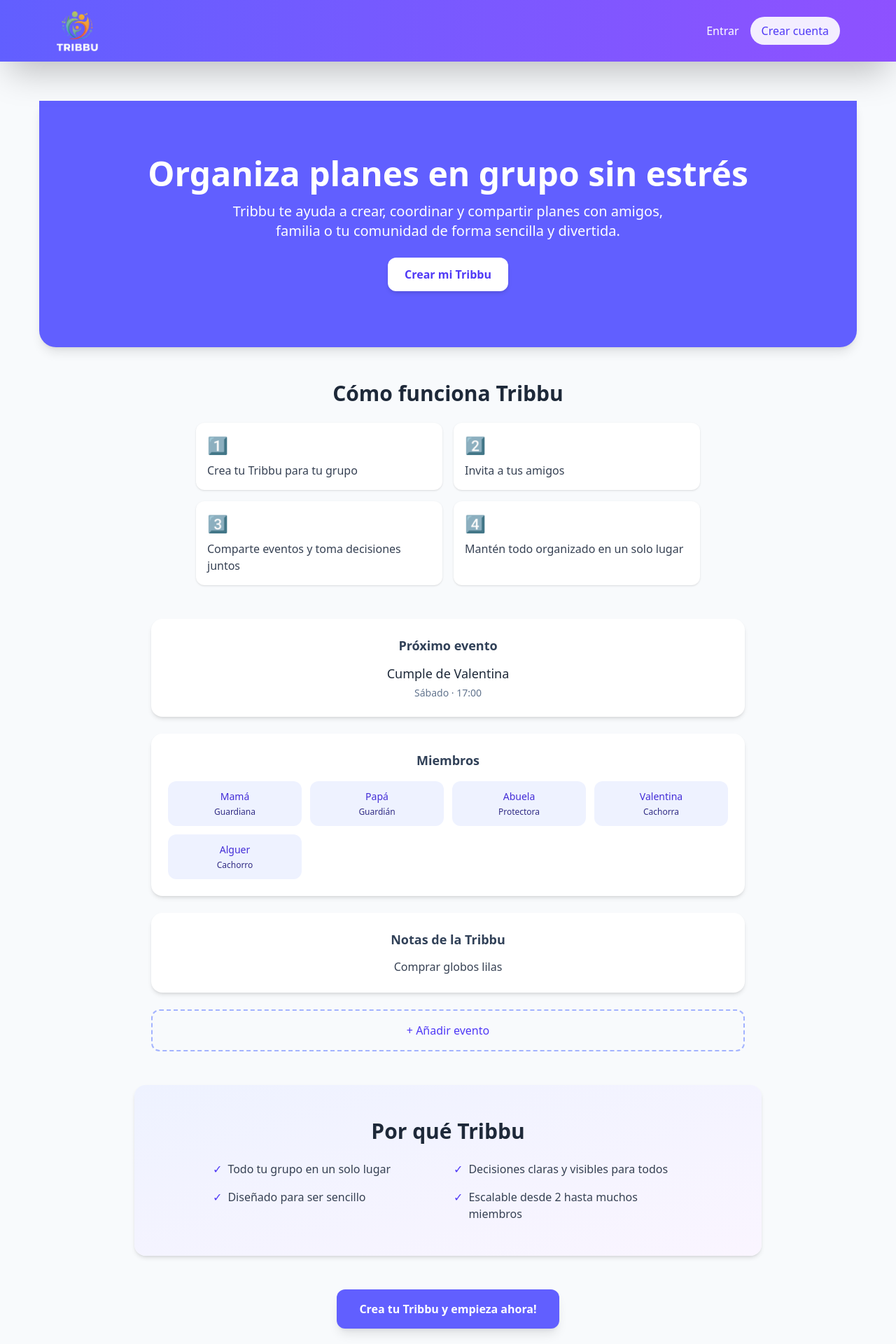
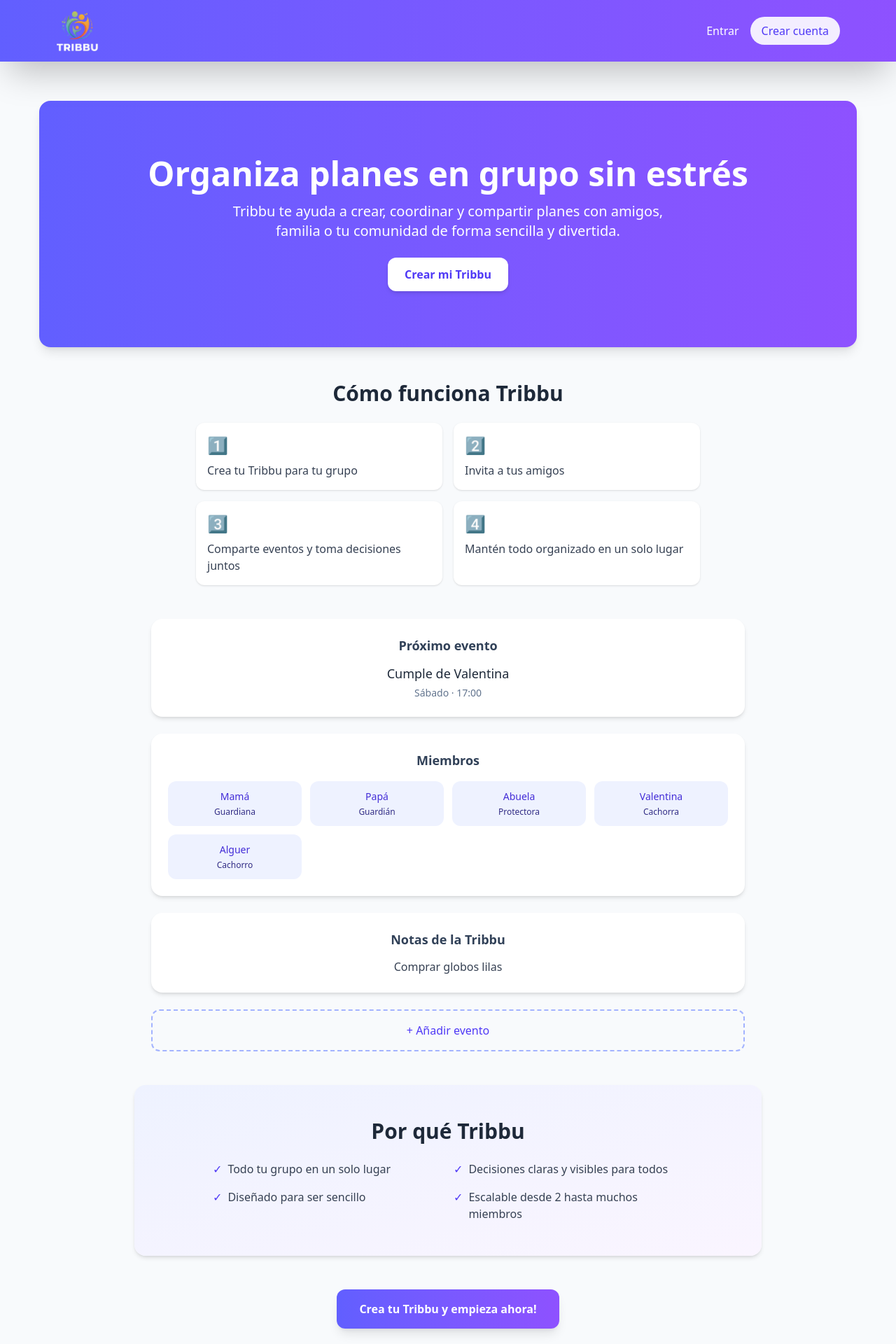
Before and after one commit to PauSerranoHerraiz/tribbu-frontend, a React (Vite) app: page /demo in a window 1280 px wide. Shown: the top 1920 px of the page at 70% size. Built offline with nearby package versions, Linux system fonts and the light colour scheme.

Commit message:
style: Update section backgrounds to use gradient colors for consistency across pages

```diff
--- a/src/pages/About.jsx
+++ b/src/pages/About.jsx
@@ -4,7 +4,7 @@ import { motion } from "framer-motion"
 function About() {
     return (
         <div className="min-h-screen bg-gray-50 text-gray-800 ">
-            <section className="bg-gradient-to-br from-[#615FFF] to-indigo-500 text-white rounded-2xl">
+            <section className="bg-gradient-to-r from-indigo-500 to-violet-500 text-white rounded-2xl">
                 <div className="max-w-5xl mx-auto px-6 py-10 text-center">
                     <img className="max-h-18 mx-auto mb-4" src={logo} alt="" />
                     <h1 className="text-4xl md:text-5xl font-bold mb-6">
--- a/src/pages/DemoPage.jsx
+++ b/src/pages/DemoPage.jsx
@@ -5,7 +5,7 @@ function DemoPage() {
   return (
     <div className="min-h-screen bg-slate-50 text-slate-700">
 
-      <section className="bg-indigo-500 text-white py-20 px-6 text-center rounded-b-3xl shadow-lg">
+      <section className="bg-gradient-to-r from-indigo-500 to-violet-500 text-white py-20 px-6 text-center rounded-2xl shadow-lg">
         <h1 className="text-4xl md:text-5xl font-bold mb-4">
           Organiza planes en grupo sin estrés
         </h1>
@@ -103,7 +103,7 @@ function DemoPage() {
       <div className="mt-12 text-center pb-16">
         <Link
           to="/signup"
-          className="inline-block bg-indigo-500 text-white px-8 py-4 rounded-xl font-semibold hover:bg-indigo-700 transition shadow-lg hover:shadow-xl"
+          className="inline-block bg-gradient-to-r from-indigo-500 to-violet-500 text-white px-8 py-4 rounded-xl font-semibold hover:bg-indigo-700 transition shadow-lg hover:shadow-xl"
         >
           Crea tu Tribbu y empieza ahora!
         </Link>
--- a/src/pages/HomePage.jsx
+++ b/src/pages/HomePage.jsx
@@ -83,7 +83,7 @@ function HomePage() {
         <h1 className="text-xl font-semibold text-indigo-600">Bienvenido/a {user?.name}!</h1>
         <Link
           to="/events"
-          className="bg-indigo-600 text-white px-4 py-2 rounded-xl text-sm hover:bg-indigo-700 transition"
+          className="bg-violet-600 text-white px-4 py-2 rounded-xl text-sm hover:bg-indigo-700 transition"
         >
           Ver todos los eventos
         </Link>
@@ -118,7 +118,7 @@ function HomePage() {
           </section>
         )}
 
-        <section className="bg-gradient-to-br from-indigo-500 to-violet-500 rounded-2xl shadow-md p-8 text-white text-center">
+        <section className="bg-gradient-to-r from-indigo-500 to-violet-500 rounded-2xl shadow-md p-8 text-white text-center">
           <h2 className="text-xl font-semibold mb-2">Crear evento</h2>
           <p className="text-indigo-100 mb-4">
             Organiza actividades para tu Tribbu
--- a/src/pages/SignupPage.jsx
+++ b/src/pages/SignupPage.jsx
@@ -193,7 +193,7 @@ function SignupPage() {
           <button
             type="submit"
             disabled={loading || password !== confirmPassword || password.length < 6}
-            className="w-full bg-indigo-500 hover:bg-indigo-600 text-white font-medium py-2 rounded-xl transition disabled:opacity-50 disabled:cursor-not-allowed flex items-center justify-center gap-2"
+            className="w-full bg-gradient-to-r from-indigo-500 to-violet-500 hover:bg-indigo-600 text-white font-medium py-2 rounded-xl transition disabled:opacity-50 disabled:cursor-not-allowed flex items-center justify-center gap-2"
           >
             {loading ? (
               <>
```
